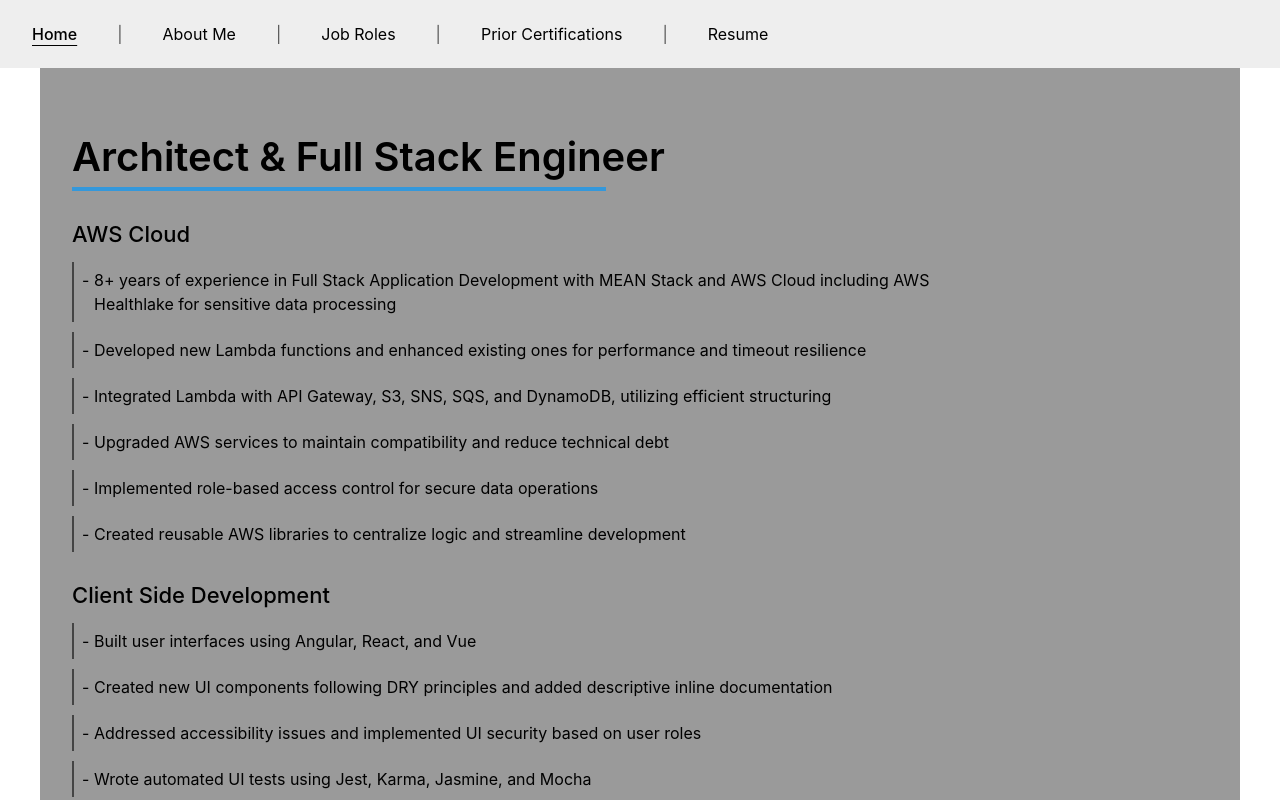
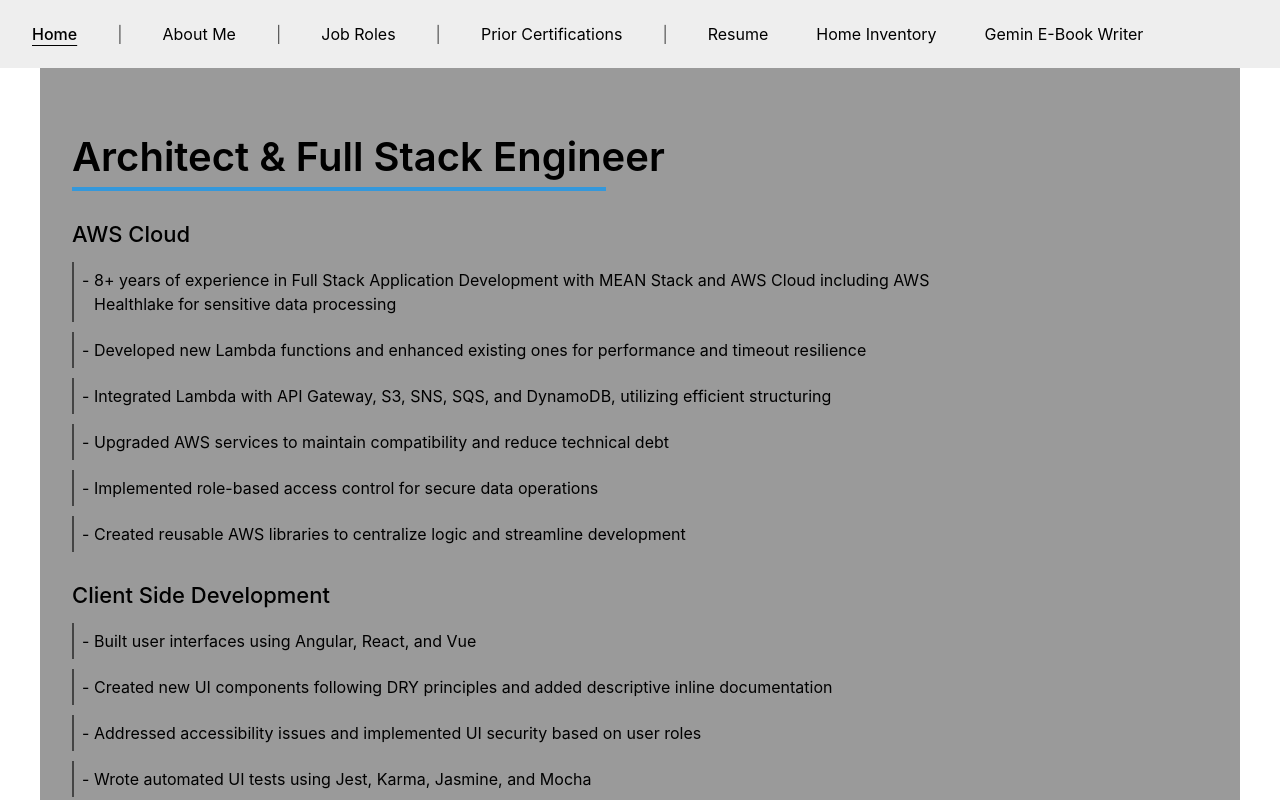
Before and after one commit to qwtj/chrishkane.com, a React (Create React App) app: page / in a window 1280 px wide. Shown: the top 800 px of the page. Built offline with nearby package versions, Linux system fonts and the light colour scheme.

Commit message:
Add links to external projects
Added links to the navigation bar for the Home Inventory
and Gemin E-Book Writer projects. This allows users to
easily access these projects directly from the layout.

```diff
--- a/src/core/Layout.jsx
+++ b/src/core/Layout.jsx
@@ -14,6 +14,8 @@ const Layout = () => {
           <NavLink className="navlink" to="/certifications" >Prior Certifications</NavLink>
           <span> | </span>
           <a href={Resume} target="_blank" rel="noopener noreferrer">Resume</a>
+          <a href="/iventoryApp" target="_blank" rel="noopener noreferrer">Home Inventory</a>
+          <a href="/interactigve-ebook" target="_blank" rel="noopener noreferrer">Gemin E-Book Writer</a>
         </nav>
         <main>
           <Outlet /> {/* Child routes will render here */}
```
